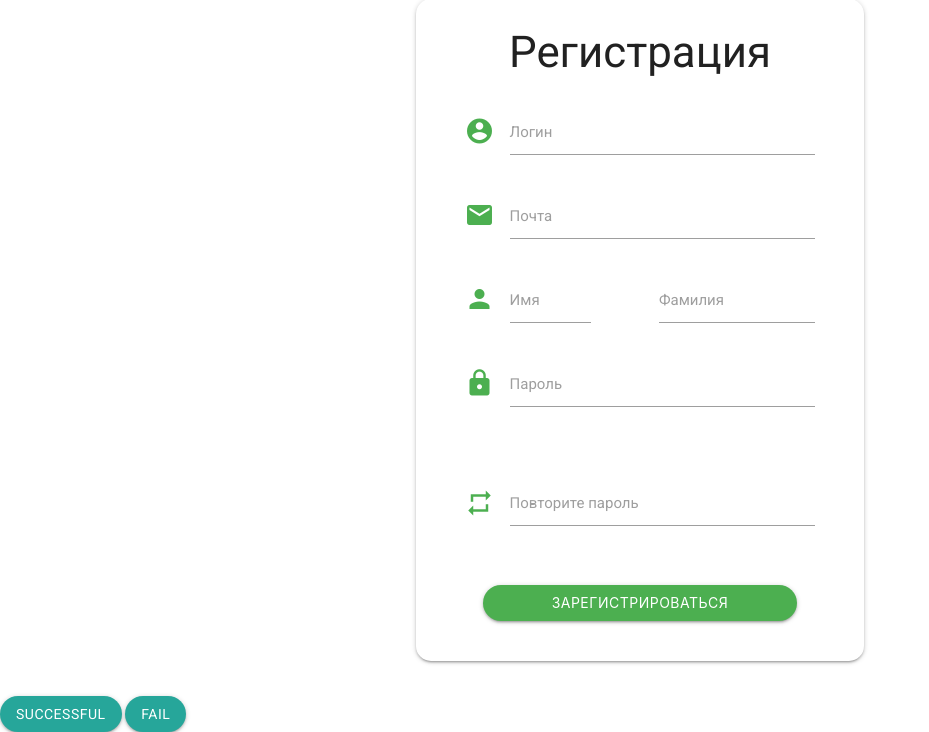
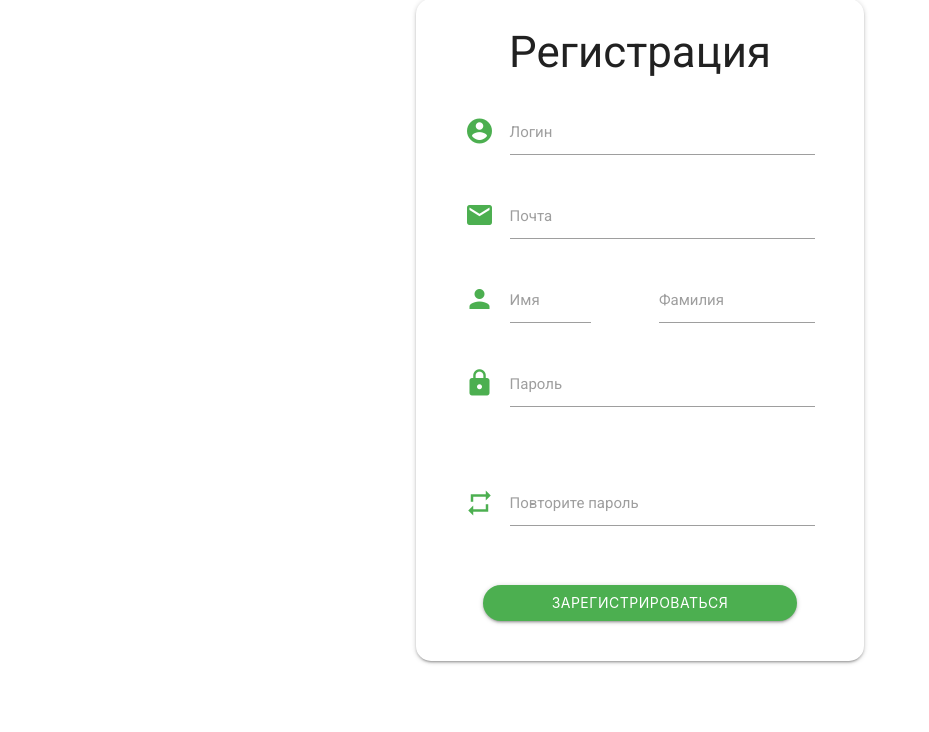
Before and after one commit to SERGEYDJUM/Infinity, a Django app: page /signin in a window 1280 px wide. Shown: the part 129-861 px from the top of the page, without its empty margins (0-929 px from the left). After the commit the page ends 793 px from the top, so only its background shows below. Run offline with Django 3.2, Linux system fonts and the light colour scheme.

Commit message:
fix some bags

```diff
--- a/BookSharing/MainApp/templates/lib.html
+++ b/BookSharing/MainApp/templates/lib.html
@@ -12,6 +12,7 @@
 </head>
 
 <body>
+	{% if user.is_authenticated %}
 	{% include 'includes/header.html' %}
 
 	<div class="container main-container">
@@ -80,6 +81,9 @@
 	<script src="https://code.jquery.com/jquery-3.3.1.js"></script>
 	<script src="https://cdnjs.cloudflare.com/ajax/libs/materialize/1.0.0/js/materialize.min.js"></script>
 	<script src="{% static 'js/common.js' %}"></script>
+	 {% else %}
+	 <h1><a href="/accounts/login/">Ввойдите чтобы добавить книгу!!</a></h1>
+	  {% endif %}
 </body>
 
 </html>
--- a/BookSharing/MainApp/templates/registration/signin.html
+++ b/BookSharing/MainApp/templates/registration/signin.html
@@ -69,8 +69,8 @@
   </div>
 
   <!-- Modal Trigger -->
-  <a class="waves-effect waves-light btn modal-trigger" href="#successful">successful</a>
-  <a class="waves-effect waves-light btn modal-trigger" href="#fail">fail</a>
+  <!--<a class="waves-effect waves-light btn modal-trigger" href="#successful">successful</a>-->
+  <!--<a class="waves-effect waves-light btn modal-trigger" href="#fail">fail</a>-->
 
   <!-- Modal Structure -->
   <div id="successful" class="modal">
```
Also changed, not shown: BookSharing/media_cdn/0.jpg (added), BookSharing/media_cdn/200x200.jpg (added), BookSharing/media_cdn/200x200_leAb3Wb.jpg (added), BookSharing/media_cdn/963572D4-936A-4C0E-A47F-E615808FCA44.jpeg (added), BookSharing/media_cdn/9FA79461-E4C1-4DA5-B1AE-096068FDE9F9.jpeg (added), BookSharing/media_cdn/E6fj.gif (added), BookSharing/media_cdn/black-and-grey-rose-drawing-tattoo-drawing-rose-tattoo-pinterest-tattoo-drawings-grey.jpg (added), BookSharing/media_cdn/f420ceeaa1bfa6731436782020.jpg (added), 1 other file.
